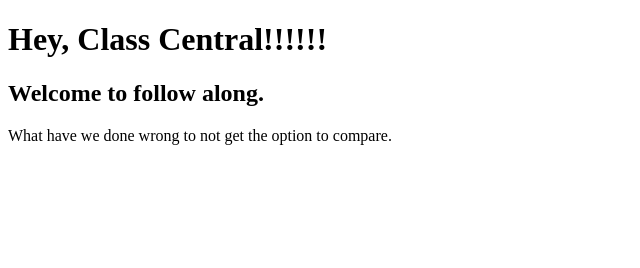
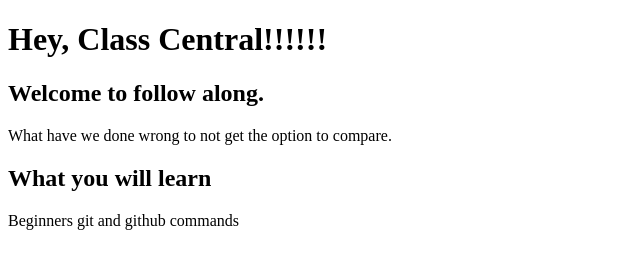
Before and after one commit to Eagle747/github-intro-fCC, a plain HTML site: page index.html in a window 1280 px wide. Shown: the whole page, without its empty margins (0-640 px from the left). Drawn offline with Linux system fonts and the light colour scheme.

Commit message:
added section What you will learn

```diff
--- a/index.html
+++ b/index.html
@@ -11,6 +11,11 @@
     <h2>Welcome to follow along.</h2>
     <p>What have we done wrong to not get the option to compare.</p>
 
+    <section>
+        <h2>What you will learn</h2>
+        <p>Beginners git and github commands</p>
+    </section>
+
 
 </body>
 </html>
```
